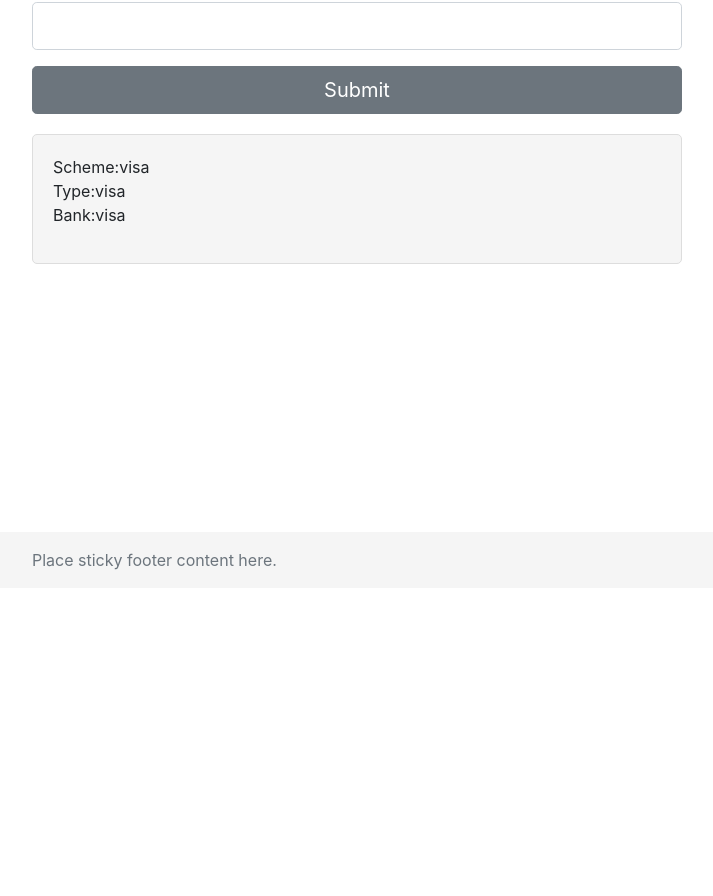
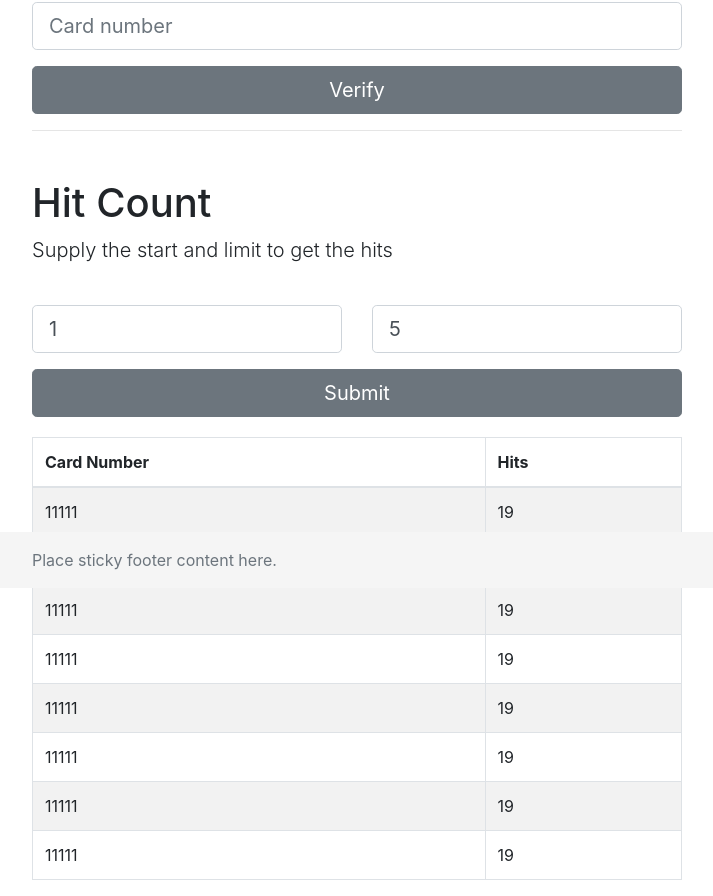
Before and after one commit to adelekeoladapo/verify-card-ui, an Angular app: page / in a window 1280 px wide. Shown: the part 212-1108 px from the top of the page, without its empty margins (283-996 px from the left). Before the commit the page ends 800 px from the top, so only its background shows below. Built offline with nearby package versions, Linux system fonts and the light colour scheme.

Commit message:
Done with verify card

```diff
--- a/src/app/app.component.html
+++ b/src/app/app.component.html
@@ -11,21 +11,91 @@
   <div class="container">
     <form>
       <div class="form-group">
-        <input type="email" class="form-control form-control-lg" id="exampleInputEmail1" aria-describedby="emailHelp">
+        <input type="text" class="form-control form-control-lg" name="cardNumber" placeholder="Card number" [(ngModel)]="cardNumber" aria-describedby="cardNumber">
       </div>
-      <button type="submit" class="btn btn-secondary btn-lg btn-block">Submit</button>
+      <button type="submit" class="btn btn-secondary btn-lg btn-block btn-verify" (click)="submitCardForVerification()">Verify</button>
     </form>
   </div>
 
   <div class="container">
-    <div class="well">
+    <div class="well" *ngIf="cardDetails">
       <ul>
-        <li><span>Scheme:</span>visa</li>
-        <li><span>Type:</span>visa</li>
-        <li><span>Bank:</span>visa</li>
+        <li><span>Type:</span>{{ cardDetails.type }}</li>
+        <li><span>Bank:</span>{{ cardDetails.bank }}</li>
+        <li><span>Scheme:</span>{{ cardDetails.scheme }}</li>
       </ul>
     </div>
   </div>
+
+  <div class="container">
+    <hr>
+  </div>
+
+  <div class="container">
+    <h1 class="mt-5">Hit Count</h1>
+    <p class="lead">Supply the start and limit to get the hits</p>
+    <br/>
+  </div>
+
+  <div class="container">
+    <form>
+      <div class="row">
+        <div class="col-md-6">
+          <div class="form-group"><input type="number" class="form-control form-control-lg" name="start" placeholder="Start" [(ngModel)]="start" aria-describedby="start"></div>
+        </div>
+        <div class="col-md-6">
+          <div class="form-group"><input type="number" class="form-control form-control-lg" name="limit" placeholder="Limit" [(ngModel)]="limit" aria-describedby="limit"></div>
+        </div>
+      </div>
+      <button type="submit" class="btn btn-secondary btn-lg btn-block btn-hit" (click)="getHitCount()">Submit</button>
+    </form>
+  </div>
+
+  <div class="container" style="margin-top: 20px">
+    <table class="table table-bordered table-striped">
+      <thead>
+        <tr>
+          <th>Card Number</th>
+          <th>Hits</th>
+        </tr>
+      </thead>
+      <tbody>
+        <tr>
+          <td>11111</td>
+          <td>19</td>
+        </tr>
+        <tr>
+          <td>11111</td>
+          <td>19</td>
+        </tr>
+        <tr>
+          <td>11111</td>
+          <td>19</td>
+        </tr>
+        <tr>
+          <td>11111</td>
+          <td>19</td>
+        </tr>
+        <tr>
+          <td>11111</td>
+          <td>19</td>
+        </tr>
+        <tr>
+          <td>11111</td>
+          <td>19</td>
+        </tr>
+        <tr>
+          <td>11111</td>
+          <td>19</td>
+        </tr>
+        <tr>
+          <td>11111</td>
+          <td>19</td>
+        </tr>
+      </tbody>
+    </table>
+  </div>
+
 
 </main>
 
--- a/src/app/app.component.ts
+++ b/src/app/app.component.ts
@@ -1,4 +1,8 @@
 import { Component } from '@angular/core';
+import {CardService} from './services/card.service';
+import {Card} from './dto/Card';
+
+declare var $: any;
 
 @Component({
   selector: 'app-root',
@@ -7,4 +11,38 @@ import { Component } from '@angular/core';
 })
 export class AppComponent {
   title = 'verify-card-ui';
+  cardNumber: string;
+  cardDetails: Card;
+  // Hit count
+  start = 1;
+  limit = 5;
+
+  constructor(private cardService: CardService) {}
+
+  submitCardForVerification(): void {
+    $('.btn-verify').attr('disabled', 'disabled').html('Please wait...');
+    this.cardDetails = null;
+    this.cardService.verifyCard(this.cardNumber).subscribe(data => {
+      if (data.success) {
+        this.cardDetails = data.payload;
+      } else {
+        alert(data.message);
+      }
+      $('.btn-verify').removeAttr('disabled').html('Verify');
+    });
+  }
+
+  getHitCount(): void {
+    $('.btn-hit').attr('disabled', 'disabled').html('Please wait...');
+    this.cardService.getHitCount(this.start, this.limit).subscribe(data => {
+      console.log(data);
+      // if (data.success) {
+      //   this.cardDetails = data.payload;
+      // } else {
+      //   alert(data.message);
+      // }
+      $('.btn-hit').removeAttr('disabled').html('Verify');
+    });
+  }
+
 }
--- a/src/app/app.module.ts
+++ b/src/app/app.module.ts
@@ -3,6 +3,8 @@ import { NgModule } from '@angular/core';
 
 import { AppRoutingModule } from './app-routing.module';
 import { AppComponent } from './app.component';
+import {FormsModule} from '@angular/forms';
+import {HttpClientModule} from '@angular/common/http';
 
 @NgModule({
   declarations: [
@@ -10,7 +12,9 @@ import { AppComponent } from './app.component';
   ],
   imports: [
     BrowserModule,
-    AppRoutingModule
+    AppRoutingModule,
+    FormsModule,
+    HttpClientModule
   ],
   providers: [],
   bootstrap: [AppComponent]
--- /dev/null
+++ b/src/app/dto/Card.ts
@@ -0,0 +1,5 @@
+export class Card {
+  scheme: string;
+  type: string;
+  bank: string;
+}
--- /dev/null
+++ b/src/app/dto/CardServiceResponse.ts
@@ -0,0 +1,7 @@
+import {Card} from './Card';
+
+export class CardServiceResponse {
+  success: boolean;
+  message: string;
+  payload: Card;
+}
--- /dev/null
+++ b/src/app/services/card.service.ts
@@ -0,0 +1,24 @@
+import { Injectable } from '@angular/core';
+import {environment} from '../../environments/environment';
+import {HttpClient} from '@angular/common/http';
+import {CardServiceResponse} from '../dto/CardServiceResponse';
+import {Observable} from 'rxjs';
+
+@Injectable({
+  providedIn: 'root'
+})
+export class CardService {
+
+  baseUrl: string = environment.baseUrl + 'card-scheme';
+
+  constructor(private http: HttpClient) { }
+
+  public verifyCard(cardNumber: string): Observable<CardServiceResponse> {
+    return this.http.get<CardServiceResponse>(this.baseUrl + '/verify/' + cardNumber);
+  }
+
+  public getHitCount(start: number, limit: number): Observable<CardServiceResponse> {
+    return this.http.get<CardServiceResponse>(this.baseUrl + '/stats?start=' + start + '&limit=' + limit);
+  }
+
+}
--- a/src/environments/environment.ts
+++ b/src/environments/environment.ts
@@ -3,7 +3,8 @@
 // The list of file replacements can be found in `angular.json`.
 
 export const environment = {
-  production: false
+  production: false,
+  baseUrl: 'http://localhost:8090/'
 };
 
 /*
--- a/src/styles.css
+++ b/src/styles.css
@@ -35,9 +35,15 @@
   padding-left: 0;
 }
 
-.well ul li {}
+.well ul li {
+  font-size: 25px;
+  margin-top: 10px;
+}
 
-.well ul li span {}
+.well ul li span {
+  color: #aaa;
+  margin-right: 20px;
+}
 
 @media (min-width: 768px) {
   .bd-placeholder-img-lg {
```
Also changed, not shown: 1 other file (tests, documents, lock files or other folders).
